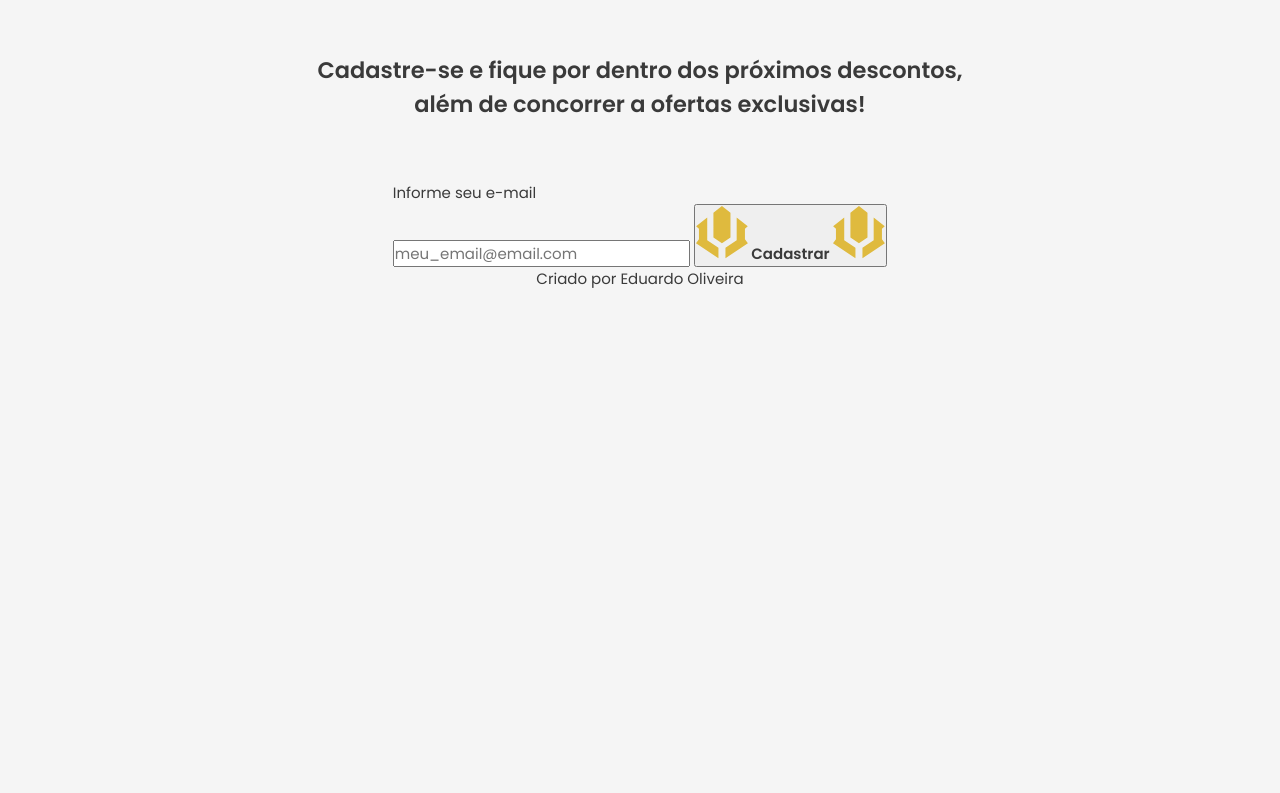
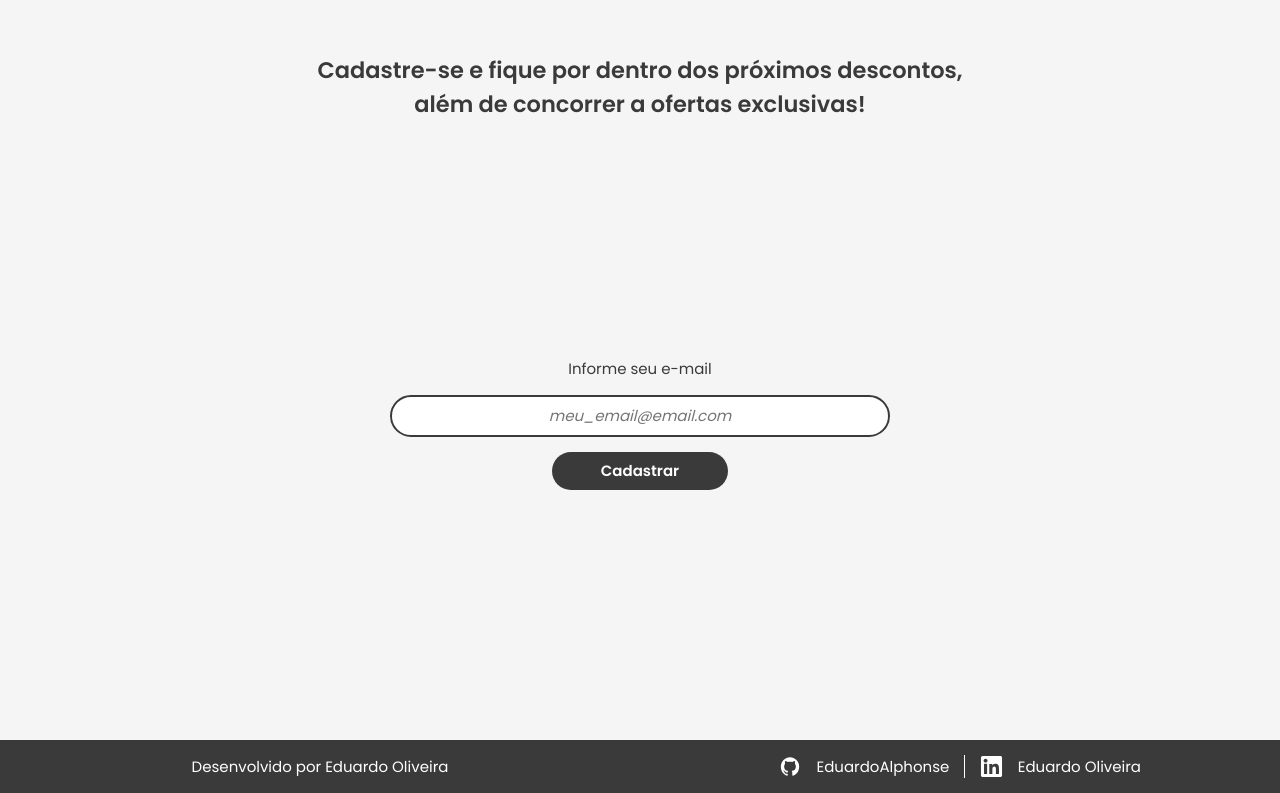
Before and after one commit to EduardoAlphonse/desafio-1-hiring-coders, a website: page index.html in a window 1280 px wide. Shown: the part 1607-2400 px from the top of the page. Drawn offline with Linux system fonts and the light colour scheme.

Commit message:
newsletter section

```diff
--- a/index.html
+++ b/index.html
@@ -176,7 +176,9 @@
 
 		<form onsubmit='saveLead(event)'>
 			<p>Informe seu e-mail</p>
-			<input type='text' placeholder='meu_email@email.com'>
+
+			<input type='text' placeholder='meu_email@email.com' name='email'>
+
 			<button type='submit'>
 				<img src='./src/assets/svg/rp-icon.svg' alt='rp icon'>
 				<span>Cadastrar</span>
@@ -185,9 +187,18 @@
 		</form>
 
 		<footer>
-			<p>Criado por Eduardo Oliveira</p>
-			<div class='social'>
-
+			<div class='footer-content'>
+				<p>Desenvolvido por Eduardo Oliveira</p>
+				<div class='social'>
+					<a href='https://github.com/EduardoAlphonse/' target='_blank'>
+						<img src='./src/assets/svg/github-icon.svg' alt='github'>
+						EduardoAlphonse
+					</a>
+					<a href='https://www.linkedin.com/in/eduardo-oliveira-352182166/' target='_blank'>
+						<img src='./src/assets/svg/linkedin-icon.svg' alt='github'>
+						Eduardo Oliveira
+					</a>
+				</div>
 			</div>
 		</footer>
 	</section>
--- a/src/scripts/main.js
+++ b/src/scripts/main.js
@@ -0,0 +1,9 @@
+function saveLead(event) {
+	event.preventDefault();
+
+	const input = document.querySelector('input[name=email]');
+
+	email = input.value;
+
+	alert(email);
+}
--- a/src/styles/sass/main.scss
+++ b/src/styles/sass/main.scss
@@ -1,5 +1,6 @@
 section {
 	height: 100vh;
+	min-width: 1100px;
 }
 
 .welcome-section {
@@ -34,7 +35,7 @@ section {
 
 	.welcome-text {
 		width: 600px;
-		padding-left: 8rem;
+		padding-left: 4rem;
 
 		h1 {
 			position: relative;
@@ -249,10 +250,126 @@ section {
 
 	background: var(--gray-900);
 
+	h2, form, footer {
+		flex: 1;
+	}
+
 	h2 {
 		width: 700px;
-		margin: 4rem 0;
+		margin: 4rem 0 0;
 		text-align: center;
+	}
+
+	form {
+		display: flex;
+		flex-direction: column;
+		justify-content: center;
+		align-items: center;
+
+		input {
+			margin: 1rem 0;
+			text-align: center;
+
+			padding: 0.5rem 1rem;
+			font-style: italic;
+
+			width: 500px;
+			border: 2px solid var(--black-200);
+			border-radius: 3rem;
+			outline: none;
+		}
+
+		button {
+			border: none;
+			background: var(--black-200);
+			color: var(--white);
+			padding: 0.5rem 1rem;
+			border-radius: 2rem;
+			overflow: hidden;
+
+			display: flex;
+			justify-content: center;
+			align-items: center;
+
+			cursor: pointer;
+
+			&:hover {
+				img {
+					top: 0;
+				}
+			}
+
+			img {
+				width: 1.25rem;
+				position: relative;
+				top: 50px;
+				transition: top 0.2s ease-in-out;
+			}
+
+			span {
+				margin: 0 1rem;
+			}
+		}
+	}
+
+	footer {
+		display: flex;
+		align-items: flex-end;
+		width: 100%;
+		color: var(--white);
+
+		.footer-content {
+			display: flex;
+			flex: 1;
+			width: 100%;
+			background: var(--black-200);
+			padding: 1rem 0;
+
+			p, div.social {
+				display: flex;
+				justify-content: center;
+				align-items: center;
+				flex: 1;
+			}
+
+			.social {
+				img {
+					width: 1.5rem;
+					margin-right: 1rem;
+				}
+
+				a {
+					display: flex;
+					align-items: center;
+					color: var(--white);
+					position: relative;
+
+					&:hover::after {
+						width: 30px;
+					}
+
+					&::after {
+						content: '';
+						width: 0;
+						height: 1px;
+						background: var(--white);
+
+						position: absolute;
+						bottom: -2px;
+						left: 50%;
+						transform: translateX(-50%);
+
+						transition: width 0.2s ease-in-out;
+					}
+				}
+
+				a:first-child {
+					padding-right: 1rem;
+					margin-right: 1rem;
+					border-right: 1px solid var(--white);
+				}
+			}
+		}
 	}
 }
 
```
Also changed, not shown: src/styles/css/main.css, 1 other file.
